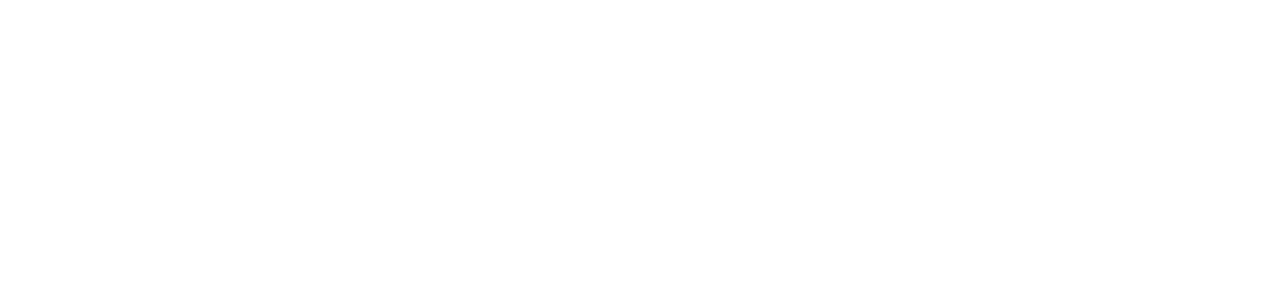
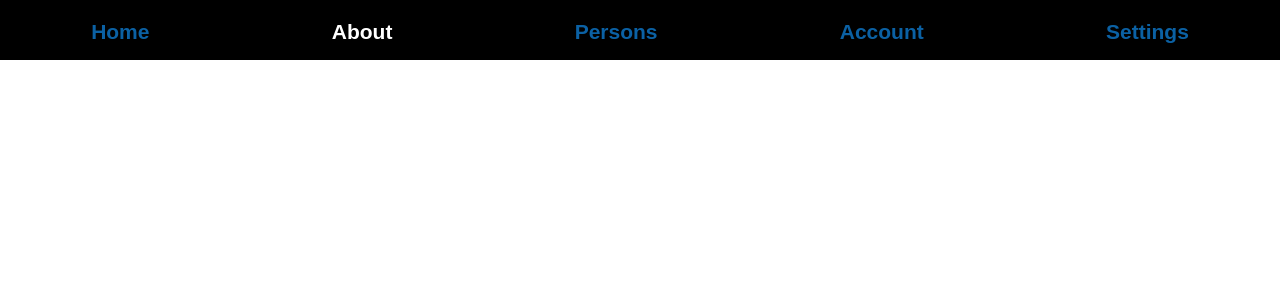
Before and after one commit to MR-Kotuk/PersoNet, a React (Vite) app: page / in a window 1280 px wide. Shown: the top 300 px of the page. Built offline with nearby package versions, Linux system fonts and the light colour scheme.

Commit message:
frontend fix (add main routes)

```diff
--- a/src/App.tsx
+++ b/src/App.tsx
@@ -1,12 +1,24 @@
 import { Routes, Route } from "react-router-dom";
+import { HomePage } from "./pages/home/homePage";
+import "./App.css";
+import { Layout } from "./layout/layout";
+import { AboutPage } from "./pages/about/aboutPage";
+import { PersonPage } from "./pages/person/personPage";
+import { RegisterPage } from "./pages/authorization/register/register";
 
 function App() {
   return (
-    <>
+    <div>
       <Routes>
-        <Route path='/' element=''></Route>
+        <Route path="/" element={<Layout />}>
+          <Route path="home" element={<HomePage />} />
+          <Route path="about" element={<AboutPage />} />
+          <Route path="person" element={<PersonPage />} />
+        </Route>
+
+        <Route path="/register" element={<RegisterPage />} />
       </Routes>
-    </>
+    </div>
   );
 }
 
```
